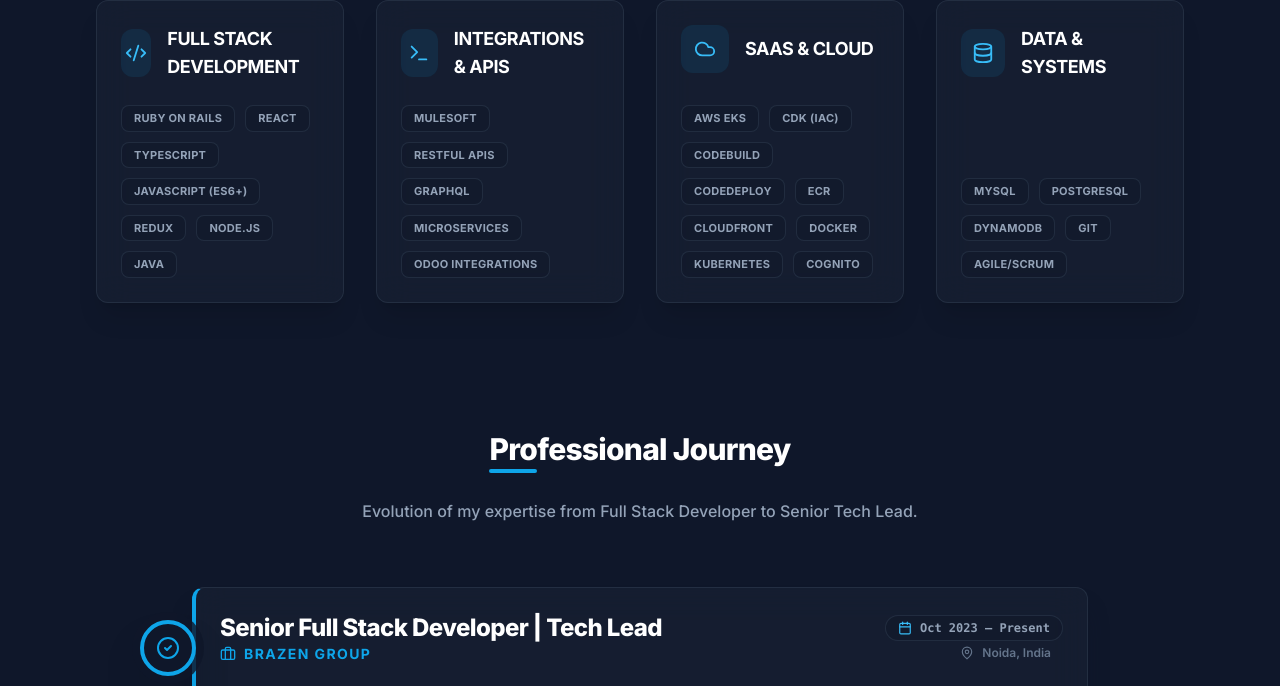
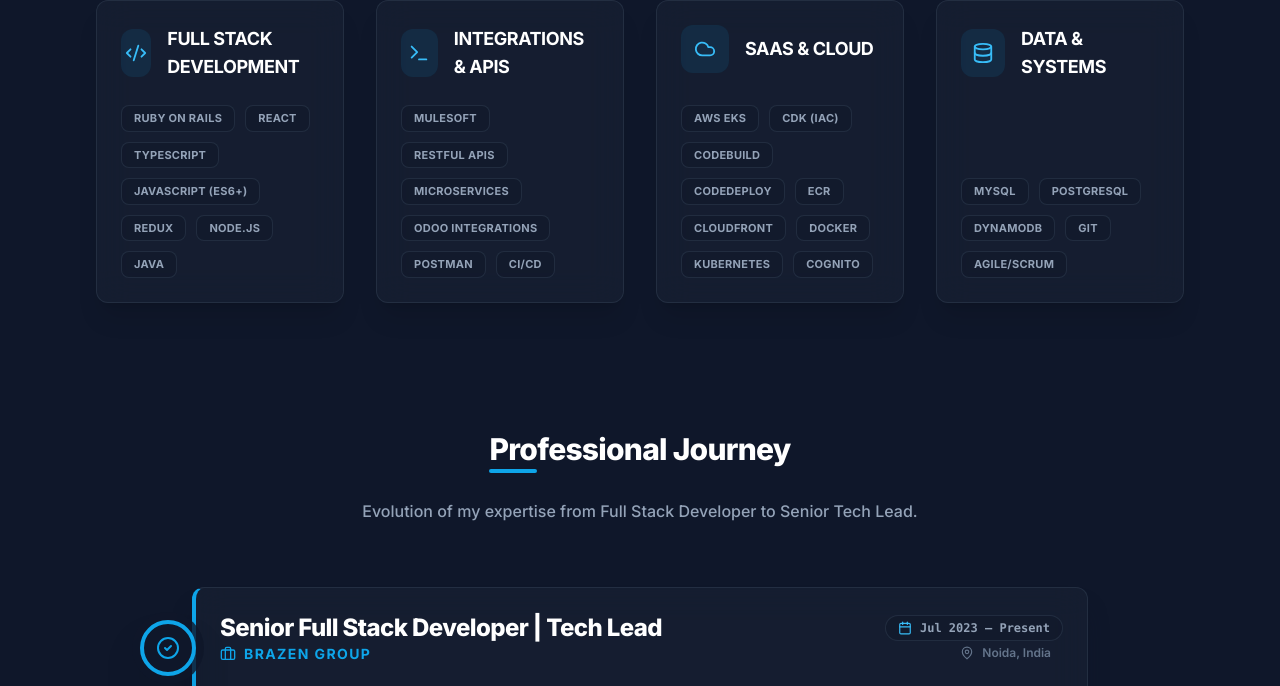
Before and after one commit to ManojChauhanRana/portfolio, a React (Vite) app: page / in a window 1280 px wide. Shown: the part 1678-2364 px from the top of the page. Built offline with nearby package versions, Linux system fonts and the light colour scheme; the HTML template or start-up script is replaced by a standard one.

Commit message:
Update portfolio.ts

```diff
--- a/src/data/portfolio.ts
+++ b/src/data/portfolio.ts
@@ -34,7 +34,7 @@
   {
     category: "Integrations & APIs",
     icon: Terminal,
-    items: ["MuleSoft", "RESTful APIs", "GraphQL", "Microservices", "Odoo Integrations"]
+    items: ["MuleSoft", "RESTful APIs", "Microservices", "Odoo Integrations", "Postman", "CI/CD"]
   },
   {
     category: "SaaS & Cloud",
@@ -52,7 +52,7 @@
   {
     role: "Senior Full Stack Developer | Tech Lead",
     company: "Brazen Group",
-    period: "Oct 2023 – Present",
+    period: "Jul 2023 – Present",
     highlights: [
       "Architected and developed high-performance RESTful APIs using Ruby on Rails, seamlessly integrated with React front-ends",
       "Designed and implemented complex relational database schemas for multiple enterprise entities to ensure high-transaction scalability",
```
